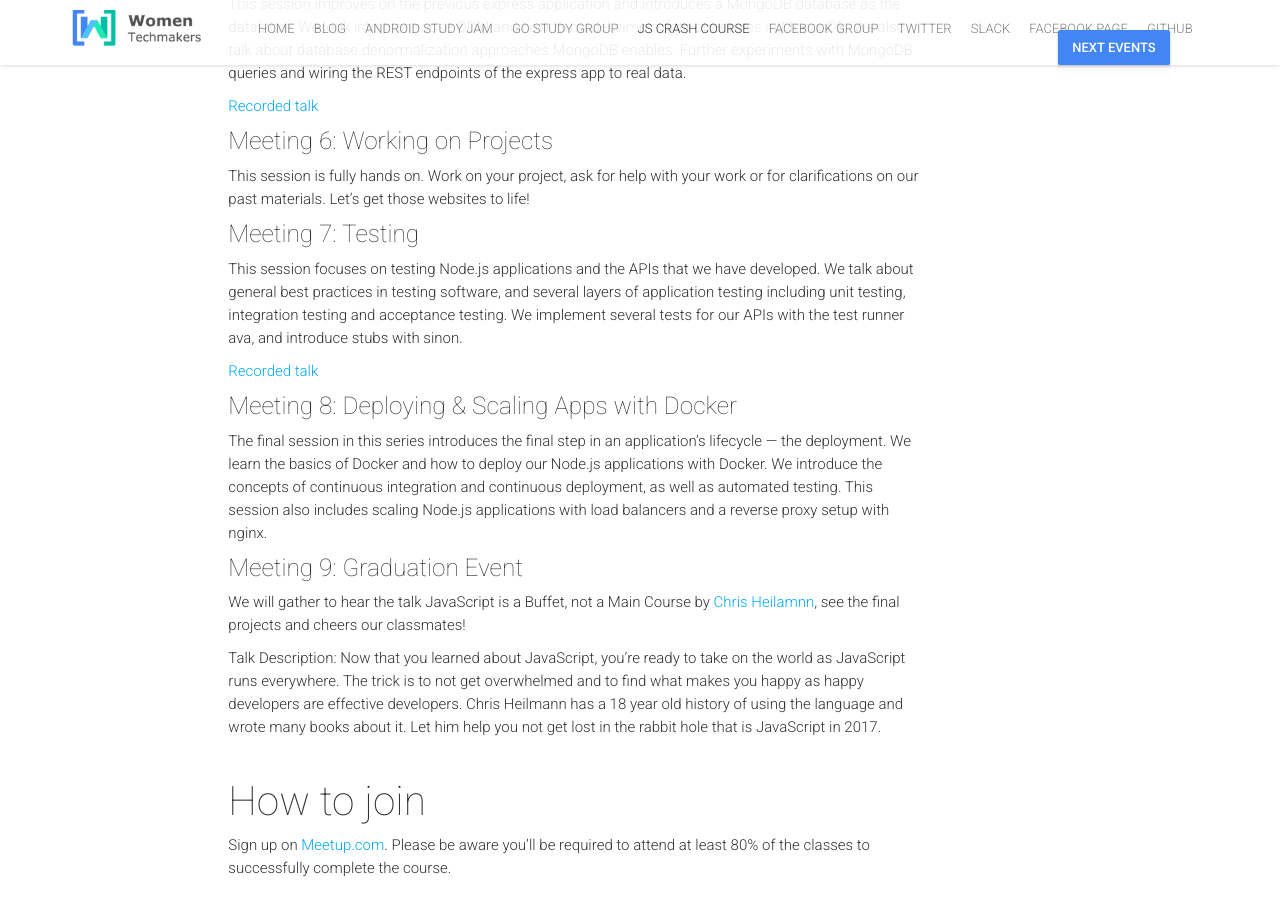
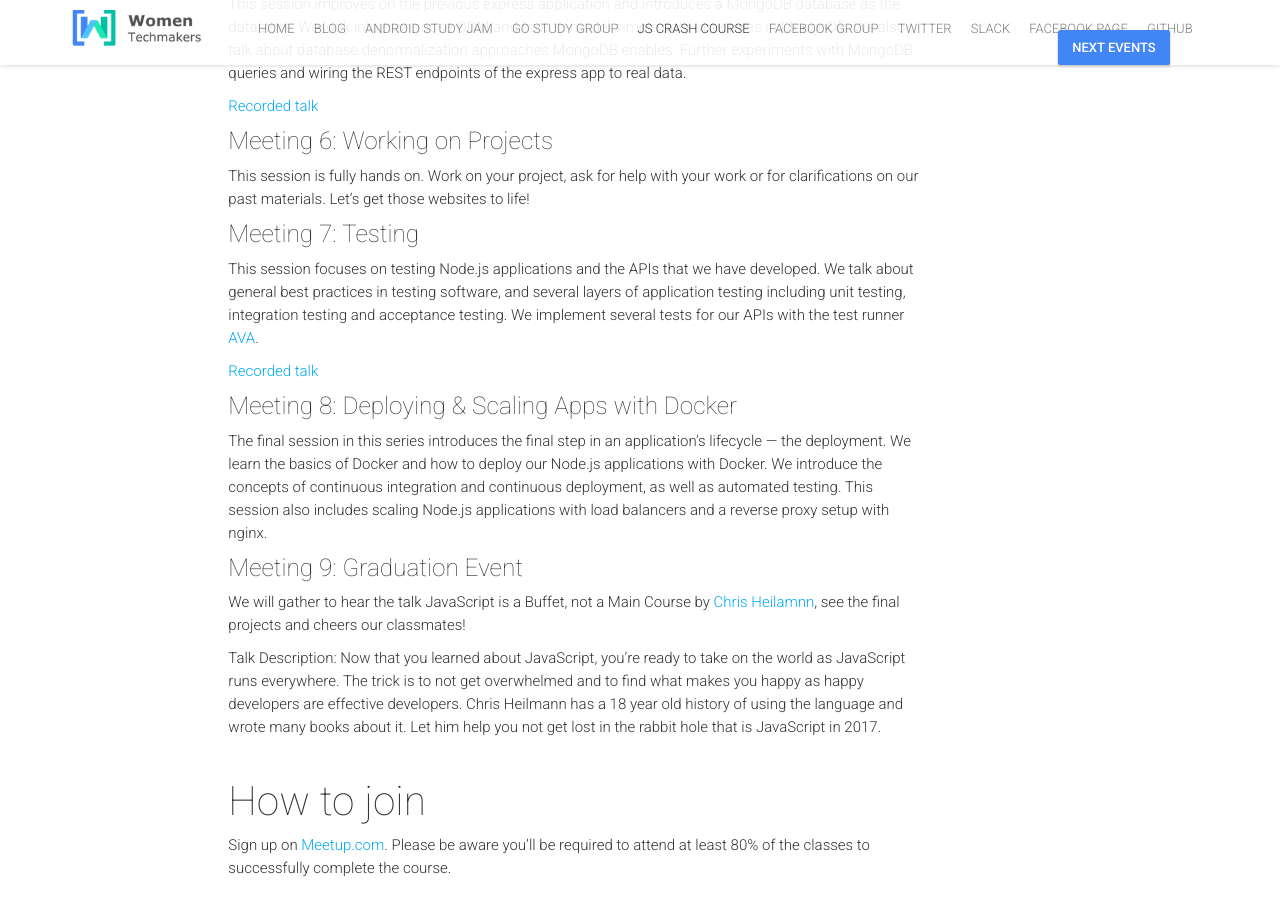
Before and after one commit to WTMBerlin/wtmberlin.github.io, a Jekyll site: the page built from javascript-crash-course.md, in a window 1280 px wide and 900 px high, scrolled down 1890 px. Built offline with Jekyll 4.4.1, drawn with Linux system fonts in a browser that asks for light colours; nearby versions of some CDN libraries; comment, search, counter and statistics services are not loaded.

Commit message:
Add link to AVA

```diff
--- a/javascript-crash-course.md
+++ b/javascript-crash-course.md
@@ -60,7 +60,7 @@
 
 ###### Meeting 7: Testing
 
-This session focuses on testing Node.js applications and the APIs that we have developed. We talk about general best practices in testing software, and several layers of application testing including unit testing, integration testing and acceptance testing. We implement several tests for our APIs with the test runner ava, and introduce stubs with sinon.
+This session focuses on testing Node.js applications and the APIs that we have developed. We talk about general best practices in testing software, and several layers of application testing including unit testing, integration testing and acceptance testing. We implement several tests for our APIs with the test runner [AVA](https://github.com/avajs/ava).
 
 [Recorded talk](https://www.youtube.com/watch?v=NXMwf2OSVWQ)
 
```
